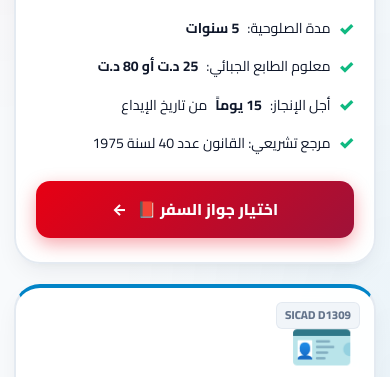
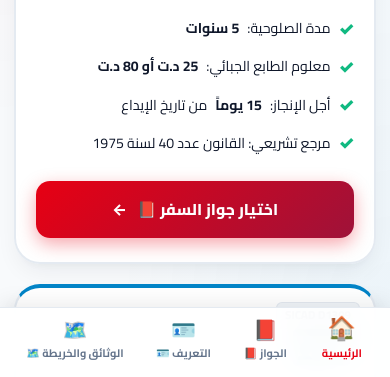
Before and after one commit to Aymen-slim/-Easy-Tunisia-, a plain HTML site: page index.html in a window 390 px wide. Shown: the part 467-844 px from the top of the page. Drawn offline with nearby package versions, Linux system fonts and the light colour scheme; a web font is replaced by a local one.

Commit message:
Optimize mobile experience: bottom floating dock, safe-area notch padding, momentum scrolling, and zero iOS input zoom

```diff
--- a/css/style.css
+++ b/css/style.css
@@ -1885,7 +1885,7 @@ button {
 /* Toast Alert */
 .app-toast {
   position: fixed;
-  bottom: 24px;
+  bottom: 80px;
   left: 50%;
   transform: translateX(-50%) translateY(100px);
   background: #0f172a;
@@ -1905,3 +1905,101 @@ button {
   transform: translateX(-50%) translateY(0);
   opacity: 1;
 }
+
+/* ==========================================================================
+   MOBILE-FIRST BOTTOM NAVIGATION DOCK & PHONE PERFORMANCE OPTIMIZATIONS
+   ========================================================================== */
+.mobile-bottom-dock {
+  display: flex;
+  position: fixed;
+  bottom: 0;
+  left: 0;
+  right: 0;
+  z-index: 2000;
+  background: var(--bg-card);
+  backdrop-filter: blur(18px);
+  -webkit-backdrop-filter: blur(18px);
+  border-top: 1px solid var(--border-color);
+  box-shadow: 0 -4px 20px rgba(0, 0, 0, 0.08);
+  padding: 6px 10px calc(8px + env(safe-area-inset-bottom, 0));
+  justify-content: space-around;
+  align-items: center;
+}
+
+@media (min-width: 768px) {
+  .mobile-bottom-dock {
+    display: none;
+  }
+}
+
+.dock-nav-btn {
+  background: transparent;
+  border: none;
+  display: flex;
+  flex-direction: column;
+  align-items: center;
+  justify-content: center;
+  gap: 3px;
+  padding: 6px 8px;
+  color: var(--text-muted);
+  cursor: pointer;
+  border-radius: var(--radius-sm);
+  transition: all 0.2s cubic-bezier(0.4, 0, 0.2, 1);
+  min-width: 60px;
+  touch-action: manipulation;
+}
+
+.dock-nav-btn:active {
+  transform: scale(0.92);
+}
+
+.dock-icon {
+  font-size: 20px;
+  line-height: 1;
+  transition: transform 0.2s;
+}
+
+.dock-label {
+  font-size: 0.68rem;
+  font-weight: 700;
+  white-space: nowrap;
+}
+
+.dock-nav-btn.active {
+  color: var(--primary-red);
+}
+
+.dock-nav-btn.active .dock-icon {
+  transform: translateY(-2px) scale(1.15);
+}
+
+/* Prevent mobile content cutoff due to fixed dock */
+@media (max-width: 767px) {
+  body {
+    padding-bottom: calc(75px + env(safe-area-inset-bottom, 12px));
+  }
+
+  .main-wrapper {
+    padding-bottom: 20px;
+  }
+
+  /* Prevent iOS automatic input zoom (requires 16px font-size) */
+  input[type="text"],
+  input[type="search"],
+  select,
+  textarea {
+    font-size: 16px !important;
+  }
+
+  /* Smooth momentum touch scrolling */
+  .city-search-dropdown,
+  .docs-checklist,
+  .admin-places-list {
+    -webkit-overflow-scrolling: touch;
+  }
+
+  /* Leaflet touch usability on phone */
+  .leaflet-container {
+    touch-action: pan-x pan-y;
+  }
+}
--- a/index.html
+++ b/index.html
@@ -2,7 +2,7 @@
 <html lang="ar" dir="rtl" data-theme="light">
 <head>
   <meta charset="UTF-8">
-  <meta name="viewport" content="width=device-width, initial-scale=1.0, maximum-scale=1.0, user-scalable=no">
+  <meta name="viewport" content="width=device-width, initial-scale=1.0, maximum-scale=1.0, user-scalable=no, viewport-fit=cover">
   <title>Easy Tunisia | دليل بطاقة التعريف الوطنية وجواز السفر التونسي</title>
   <meta name="description" content="Easy Tunisia - دليل إرشادي تفاعلي ذكي ومستقل للمواطن التونسي لاستخراج وتجديد بطاقة التعريف الوطنية وجواز السفر وفق بيانات سيكاد الرسمية.">
   <meta name="theme-color" content="#E70013">
@@ -679,6 +679,26 @@
     </div>
   </footer>
 
+  <!-- Floating Bottom Navigation Dock for Mobile Phones -->
+  <nav class="mobile-bottom-dock" aria-label="شريط التنقل السريع للهاتف">
+    <button type="button" class="dock-nav-btn active" id="dock-btn-choice" onclick="goToScreen('screen-choice')">
+      <span class="dock-icon">🏠</span>
+      <span class="dock-label" data-i18n="dockHome">الرئيسية</span>
+    </button>
+    <button type="button" class="dock-nav-btn" id="dock-btn-passport" onclick="selectDocument('passport')">
+      <span class="dock-icon">📕</span>
+      <span class="dock-label" data-i18n="dockPassport">الجواز 📕</span>
+    </button>
+    <button type="button" class="dock-nav-btn" id="dock-btn-cin" onclick="selectDocument('cin')">
+      <span class="dock-icon">🪪</span>
+      <span class="dock-label" data-i18n="dockCin">التعريف 🪪</span>
+    </button>
+    <button type="button" class="dock-nav-btn" id="dock-btn-results" onclick="proceedToResults()">
+      <span class="dock-icon">🗺️</span>
+      <span class="dock-label" data-i18n="dockResults">الوثائق والخريطة 🗺️</span>
+    </button>
+  </nav>
+
   <!-- Scripts -->
   <script src="https://unpkg.com/leaflet@1.9.4/dist/leaflet.js"></script>
   <script src="js/data.js"></script>
--- a/js/app.js
+++ b/js/app.js
@@ -116,6 +116,19 @@ function goToScreen(screenId) {
   const target = document.getElementById(screenId);
   if (target) {
     target.classList.add('active-screen');
+  }
+
+  // Update bottom navigation dock buttons
+  document.querySelectorAll('.dock-nav-btn').forEach(btn => btn.classList.remove('active'));
+  if (screenId === 'screen-choice') {
+    const b = document.getElementById('dock-btn-choice');
+    if (b) b.classList.add('active');
+  } else if (screenId === 'screen-results') {
+    const b = document.getElementById('dock-btn-results');
+    if (b) b.classList.add('active');
+  } else {
+    const b = document.getElementById(AppState.selectedDoc === 'passport' ? 'dock-btn-passport' : 'dock-btn-cin');
+    if (b) b.classList.add('active');
   }
 
   // Header reset button visibility
--- a/js/i18n.js
+++ b/js/i18n.js
@@ -141,6 +141,12 @@ const TRANSLATIONS = {
     // Progress
     progressTitle: "جاهزية الملف:",
     completedDocs: "تم تجهيز {count} من {total} وثائق",
+
+    // Bottom Dock Navigation
+    dockHome: "الرئيسية",
+    dockPassport: "الجواز 📕",
+    dockCin: "التعريف 🪪",
+    dockResults: "الوثائق والخريطة 🗺️",
 
     // Source Attribution
     sicadSource: "المصدر الرسمي للمعلومات: بوابة الخدمات الإدارية التونسية (سيكاد - SICAD)",
@@ -291,6 +297,12 @@ const TRANSLATIONS = {
     progressTitle: "Progression du dossier :",
     completedDocs: "{count} sur {total} documents prêts",
 
+    // Bottom Dock Navigation
+    dockHome: "Accueil",
+    dockPassport: "Passeport 📕",
+    dockCin: "CIN 🪪",
+    dockResults: "Docs & Carte 🗺️",
+
     // Source Attribution
     sicadSource: "Source Officielle : Portail des services administratifs (SICAD Tunisie)",
     cinSourceLinkText: "Fiche SICAD CIN (D1309)",
@@ -440,6 +452,12 @@ const TRANSLATIONS = {
     progressTitle: "File Readiness:",
     completedDocs: "{count} of {total} documents ready",
 
+    // Bottom Dock Navigation
+    dockHome: "Home",
+    dockPassport: "Passport 📕",
+    dockCin: "ID Card 🪪",
+    dockResults: "Docs & Map 🗺️",
+
     // Source Attribution
     sicadSource: "Official Source: Tunisian Administrative Services Portal (SICAD)",
     cinSourceLinkText: "SICAD ID Card Page (D1309)",
```
